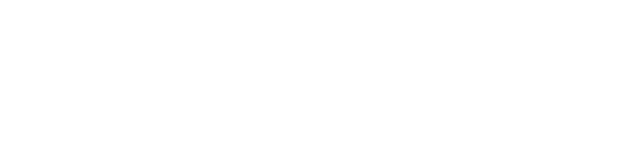
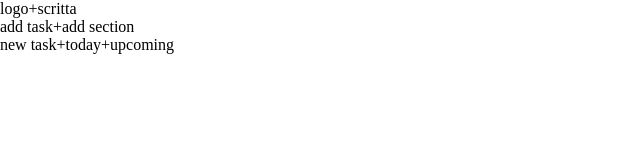
Before and after one commit to AndreaBeltramin/html-css-toboolist, a plain HTML site: page index.html in a window 1280 px wide. Shown: the whole page, without its empty margins (0-640 px from the left). Drawn offline with Linux system fonts and the light colour scheme.

Commit message:
1a bozzza

```diff
--- a/index.html
+++ b/index.html
@@ -4,9 +4,15 @@
     <meta charset="UTF-8">
     <meta name="viewport" content="width=device-width, initial-scale=1.0">
     <link rel="stylesheet" href="./css/style.css">
-    <title>Document</title>
+    <title>Toboolist</title>
 </head>
 <body>
-
+    <header>
+        logo+scritta
+    </header>
+    <main>
+        <section>add task+add section</section>
+        <section>new task+today+upcoming</section>
+    </main>
 </body>
 </html>
```
